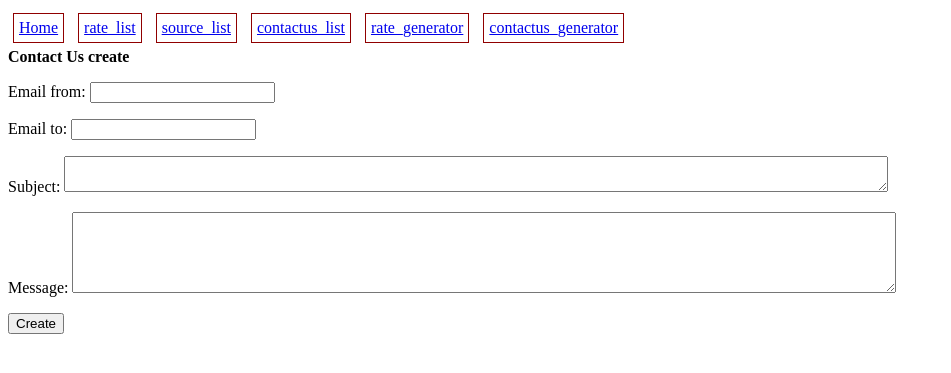
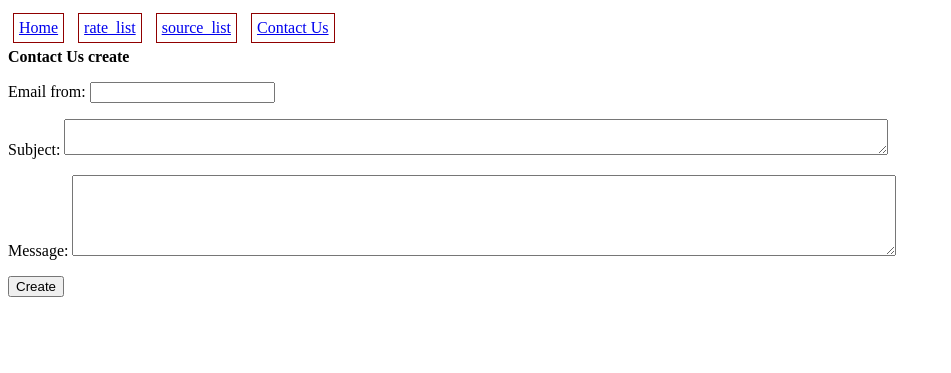
Before and after one commit to aspyrin/currency, a Django app: page /currency/contactus/create/ in a window 1280 px wide. Shown: the top 373 px of the page, without its empty margins (0-951 px from the left). Run offline with Django 4.2, Linux system fonts and the light colour scheme; data comes from the database, SQL or seed files in the repository.

Commit message:
Contact Us, Send email to console

```diff
--- a/app/currency/forms.py
+++ b/app/currency/forms.py
@@ -19,7 +19,7 @@ class ContactUsForm(forms.ModelForm):
         model = ContactUs
         fields = (
             'email_from',
-            'email_to',
+            # 'email_to',
             'subject',
             'message',
         )
--- a/app/currency/templates/base.html
+++ b/app/currency/templates/base.html
@@ -62,14 +62,11 @@
     <a class="custom_button" href="{% url 'currency:source_list' %}">source_list</a>
     {% endif %}
 
-    {% if request.path == '/currency/contactus/list/' %}
-    <a class="custom_button_selected" href="{% url 'currency:contactus_list' %}">contactus_list</a>
+    {% if request.path == '/currency/contactus/contactus_create/' %}
+    <a class="custom_button_selected" href="{% url 'currency:contactus_create' %}">Contact Us</a>
     {% else %}
-    <a class="custom_button" href="{% url 'currency:contactus_list' %}">contactus_list</a>
+    <a class="custom_button" href="{% url 'currency:contactus_create' %}">Contact Us</a>
     {% endif %}
-
-    <a class="custom_button" href="{% url 'currency:rate_generator' %}">rate_generator</a>
-    <a class="custom_button" href="{% url 'currency:contactus_generator' %}">contactus_generator</a>
 </div>
 {# NAVBAR #}
 
--- a/app/currency/urls.py
+++ b/app/currency/urls.py
@@ -22,9 +22,9 @@ urlpatterns = [
     path('rate/delete/<int:pk>', views.RateDeleteView.as_view(), name='rate_delete'),
     path('rate/details/<int:pk>', views.RateDetailsView.as_view(), name='rate_details'),
 
-    path('contactus/list/', views.ContactUsListView.as_view(), name='contactus_list'),
+    # path('contactus/list/', views.ContactUsListView.as_view(), name='contactus_list'),
     path('contactus/create/', views.ContactUsCreateView.as_view(), name='contactus_create'),
-    path('contactus/update/<int:pk>', views.ContactUsUpdateView.as_view(), name='contactus_update'),
-    path('contactus/delete/<int:pk>', views.ContactUsDeleteView.as_view(), name='contactus_delete'),
-    path('contactus/details/<int:pk>', views.ContactUsDetailsView.as_view(), name='contactus_details'),
+    # path('contactus/update/<int:pk>', views.ContactUsUpdateView.as_view(), name='contactus_update'),
+    # path('contactus/delete/<int:pk>', views.ContactUsDeleteView.as_view(), name='contactus_delete'),
+    # path('contactus/details/<int:pk>', views.ContactUsDetailsView.as_view(), name='contactus_details'),
 ]
--- a/app/currency/views.py
+++ b/app/currency/views.py
@@ -1,12 +1,14 @@
 from django.http import HttpResponseRedirect
 from django.urls import reverse, reverse_lazy
+from django.views import generic
+from django.core.mail import send_mail
+from django.conf import settings
+
+from silk.profiling.profiler import silk_profile
+
 from currency.models import Rate, ContactUs, Source
 from currency import utils
-
 from currency.forms import RateForm, ContactUsForm, SourceForm
-from django.views import generic
-
-from silk.profiling.profiler import silk_profile
 
 
 class IndexView(generic.TemplateView):
@@ -180,22 +182,22 @@ class RateDetailsView(generic.DetailView):
 
 
 # =================ContactUs===================
-class ContactUsListView(generic.ListView):
-    queryset = ContactUs.objects.all()
-    template_name = 'contactus_list.html'
+# class ContactUsListView(generic.ListView):
+#     queryset = ContactUs.objects.all()
+#     template_name = 'contactus_list.html'
 
-    @silk_profile(name='ContactUsListView: get_context_data')
-    def get_context_data(self, **kwargs):
-        context = super().get_context_data(**kwargs)
-        context['title'] = 'Contact Us list'
-        return context
+    # @silk_profile(name='ContactUsListView: get_context_data')
+    # def get_context_data(self, **kwargs):
+    #     context = super().get_context_data(**kwargs)
+    #     context['title'] = 'Contact Us list'
+    #     return context
 
 
 class ContactUsCreateView(generic.CreateView):
     queryset = ContactUs.objects.all()
     template_name = 'contactus_create.html'
     form_class = ContactUsForm
-    success_url = reverse_lazy('currency:contactus_list')
+    success_url = reverse_lazy('currency:index')
 
     @silk_profile(name='ContactUsCreateView: get_context_data')
     def get_context_data(self, **kwargs):
@@ -203,38 +205,60 @@ class ContactUsCreateView(generic.CreateView):
         context['title'] = 'Contact Us create'
         return context
 
+    def form_valid(self, form):
+        response = super().form_valid(form)
+        # form.cleaned_data
+        # self.object
 
-class ContactUsUpdateView(generic.UpdateView):
-    queryset = ContactUs.objects.all()
-    template_name = 'contactus_update.html'
-    form_class = ContactUsForm
-    success_url = reverse_lazy('currency:contactus_list')
+        subject = 'ContactUs From Currency Project'
+        body = f"""
+        Subject From Client: {self.object.subject}
+        Email: {self.object.email_from}
+        Wants to contact
+        """
 
-    @silk_profile(name='ContactUsUpdateView: get_context_data')
-    def get_context_data(self, **kwargs):
-        context = super().get_context_data(**kwargs)
-        context['title'] = 'Contact Us update'
-        return context
+        send_mail(
+            subject,
+            body,
+            settings.EMAIL_HOST_USER,
+            [settings.EMAIL_HOST_USER],
+            fail_silently=False,
+        )
+
+        return response
 
 
-class ContactUsDeleteView(generic.DeleteView):
-    queryset = ContactUs.objects.all()
-    template_name = 'contactus_delete.html'
-    success_url = reverse_lazy('currency:contactus_list')
+# class ContactUsUpdateView(generic.UpdateView):
+#     queryset = ContactUs.objects.all()
+#     template_name = 'contactus_update.html'
+#     form_class = ContactUsForm
+#     success_url = reverse_lazy('currency:contactus_list')
 
-    @silk_profile(name='ContactUsDeleteView: get_context_data')
-    def get_context_data(self, **kwargs):
-        context = super().get_context_data(**kwargs)
-        context['title'] = 'Contact Us delete'
-        return context
+    # @silk_profile(name='ContactUsUpdateView: get_context_data')
+    # def get_context_data(self, **kwargs):
+    #     context = super().get_context_data(**kwargs)
+    #     context['title'] = 'Contact Us update'
+    #     return context
 
 
-class ContactUsDetailsView(generic.DetailView):
-    queryset = ContactUs.objects.all()
-    template_name = 'contactus_details.html'
+# class ContactUsDeleteView(generic.DeleteView):
+#     queryset = ContactUs.objects.all()
+#     template_name = 'contactus_delete.html'
+#     success_url = reverse_lazy('currency:contactus_list')
 
-    @silk_profile(name='ContactUsDetailsView: get_context_data')
-    def get_context_data(self, **kwargs):
-        context = super().get_context_data(**kwargs)
-        context['title'] = 'Contact Us details'
-        return context
+    # @silk_profile(name='ContactUsDeleteView: get_context_data')
+    # def get_context_data(self, **kwargs):
+    #     context = super().get_context_data(**kwargs)
+    #     context['title'] = 'Contact Us delete'
+    #     return context
+
+
+# class ContactUsDetailsView(generic.DetailView):
+#     queryset = ContactUs.objects.all()
+#     template_name = 'contactus_details.html'
+
+    # @silk_profile(name='ContactUsDetailsView: get_context_data')
+    # def get_context_data(self, **kwargs):
+    #     context = super().get_context_data(**kwargs)
+    #     context['title'] = 'Contact Us details'
+    #     return context
```
Also changed, not shown: app/settings/settings.py (+18 -0 lines).
